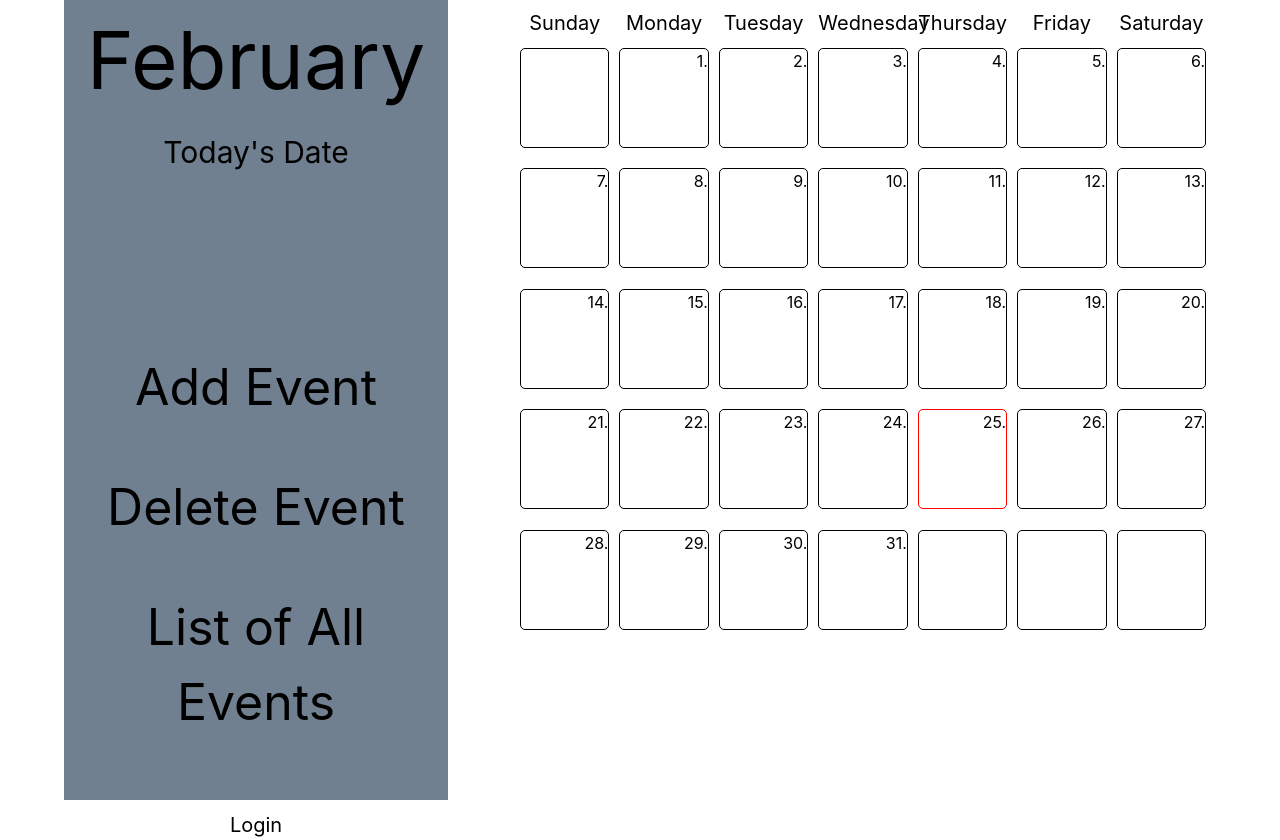
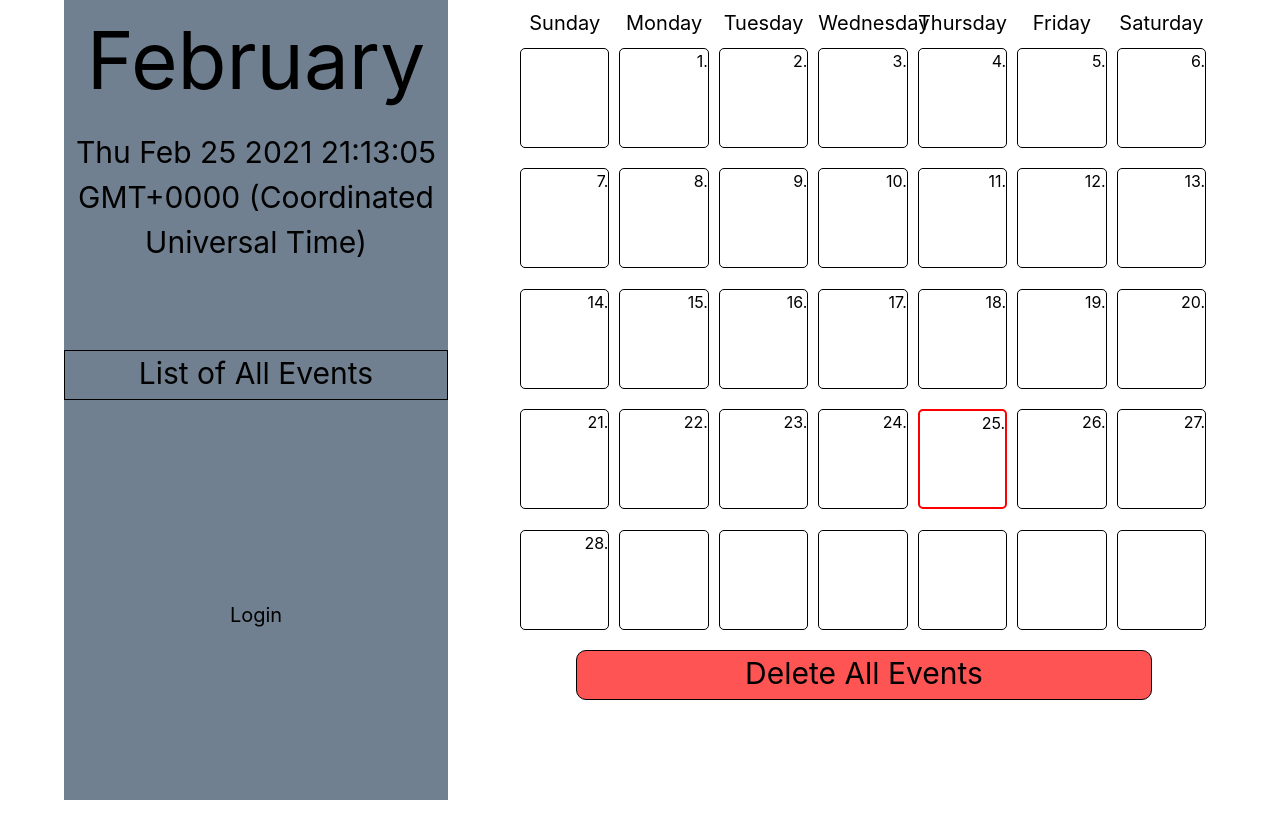
Before and after one commit to robertmcshinsky/BYU-MSE-DEV-TRAINING-PROJECTS, a PHP site: the page made by Project 8/index.html in a window 1280 px wide. After the commit the page ends 800 px from the top, so only its background shows below. Run offline with PHP 8.4, Linux system fonts and the light colour scheme.

Commit message:
Add and Delete Functionality

```diff
--- a/Project 8/css/styles.css
+++ b/Project 8/css/styles.css
@@ -29,10 +29,28 @@
   height: auto;
 }
 #delete {
-  margin-top: 100px;
+  text-align: center;
+  position: absolute;
+  margin-top: 650px;
+  font-size: 30px;
+  border: 1px solid black;
+  height: 50px;
+  width: 45%;
+  margin-left: 45%;
+  border-radius: 10px;
+  background-color: rgba(255, 0, 0, 0.671);
+}
+#delete:hover {
+  background-color: red;
 }
 #showList {
   margin-top: 100px;
+  font-size: 30px;
+  border: 1px solid black;
+  height: 50px;
+}
+#listItem {
+  font-size: 20px;
 }
 #login {
   margin-top: 200px;
@@ -54,6 +72,8 @@
 
 #displayMonth div {
   display: grid;
+  justify-items: stretch;
+  align-items: stretch;
   height: 100px;
   border-radius: 5px;
   text-align: end;
@@ -80,3 +100,15 @@
   font-size: 20px;
   text-align: center;
 }
+p {
+  background-color: rgba(137, 137, 255, 0.534);
+  display: grid;
+  font-size: x-small;
+  border: 1px solid black;
+  border-radius: 5px;
+  margin-bottom: 0px;
+  height: auto;
+  width: auto;
+  padding: 2px;
+  justify-items: start;
+}
--- a/Project 8/index.html
+++ b/Project 8/index.html
@@ -22,10 +22,8 @@
     <!-- HEADER -->
     <header id="jumbotron">
       <div id="month">Month</div>
-      <div id="date">Today's Date</div>
+      <div id="date"></div>
       <section id="options">
-        <div id="add">Add Event</div>
-        <div id="delete">Delete Event</div>
         <div id="showList">List of All Events</div>
       </section>
       <div id="login">Login</div>
@@ -34,10 +32,10 @@
     <!-- BODY -->
     <main>
       <section id="labels">
-
-          <div id="displayMonth"></div>          <div id="displayWeekName"></div>
-
+          <div id="displayMonth"></div>
+          <div id="displayWeekName"></div>
         </div>
+        <div id="delete" onclick="deleteAll()">Delete All Events</div>
       </section>
     </main>
     <!--  -->
--- a/Project 8/js/script.js
+++ b/Project 8/js/script.js
@@ -29,7 +29,11 @@
 let fullWeekEl = document.querySelector("#displayWeekName");
 let fullMonthEl = document.querySelector("#displayMonth");
 let currentMonth = today.getMonth();
-let spacers = today.getDate();
+document.querySelector("#date").innerHTML = today;
+let spacers;
+
+let appointments = [];
+let apptDay = [];
 
 //FIXME \\\\\\\
 function findSpacers() {
@@ -38,13 +42,11 @@
   }
   spacers = (spacers % today.getDay()) + 1;
 }
-findSpacers();
 //FIXME ///////
 function setCurrentMonth() {
   monthEl.innerHTML = year[currentMonth].Month;
 }
 function spacerDays() {
-  currentMonth = 0;
   for (let i = 0; i < spacers; ++i) {
     let box = document.createElement("div");
     box.setAttribute("id", "daySpacer" + (i + 1));
@@ -52,16 +54,45 @@
     fullMonthEl.appendChild(box);
   }
 }
+
+function add(clicked_id) {
+  let info = prompt("What do you want to remember?");
+  appointments.push(info);
+  apptDay.push(clicked_id);
+
+  let appt = document.createElement("p");
+  appt.setAttribute("id", "appt");
+  appt.innerHTML = info;
+  document.querySelector("#" + clicked_id).appendChild(appt);
+
+  let list = document.createElement("div");
+  list.setAttribute("id", "listItem");
+  list.innerHTML =
+    appointments[appointments.length - 1] + " " + apptDay[apptDay.length - 1];
+  document.querySelector("#showList").appendChild(list);
+}
+
+function deleteAll() {
+  let lengthOfAppts = appointments.length;
+  appointments = [];
+  apptDay = [];
+  resetMonth(lengthOfAppts);
+  createDaysContainers();
+}
+
 function createDaysContainers() {
+  spacers = today.getDate();
+  findSpacers();
   spacerDays();
 
-  currentMonth = 0;
   for (let i = 0; i < year[currentMonth].Days; ++i) {
     let box = document.createElement("div");
-    box.setAttribute("id", "day" + (i + 1));
+    box.setAttribute("id", year[currentMonth].Month + "-" + (i + 1));
+    box.setAttribute("class", "box");
     box.innerHTML = i + 1 + ".";
+    box.setAttribute("onclick", "add(this.id)");
     if (i === today.getDate() - 1) {
-      box.style.border = "1px solid red";
+      box.style.border = "2px solid red";
     }
     fullMonthEl.appendChild(box);
   }
@@ -97,16 +128,23 @@
     fullWeekEl.appendChild(weekDay);
   }
 }
+
+function resetMonth(lengthOfAppts) {
+  document.querySelector("#displayMonth").innerHTML = "";
+  for (let i = 0; i < lengthOfAppts; ++i) {
+    document.querySelector("#listItem").remove();
+  }
+}
+
+function change() {
+  console.log("CHANGE");
+}
+
+//! DECLARATION OF FUNCTIONS
 createWeekContainers();
 setCurrentMonth();
 createDaysContainers();
-//TODO: Create New Event
 
-function add() {
-  let appt = this.createElement("h6");
-  appt.innerHTML = "WOWOW";
-  this.appendChild(appt);
-}
 //TODO: ADD DELETE & CHANGE FUNCTIONS
 //TODO: CLEAR ALL ITEMS FUNCTION
 //TODO: Maybe be able to drag the event into a different calandar date
```
